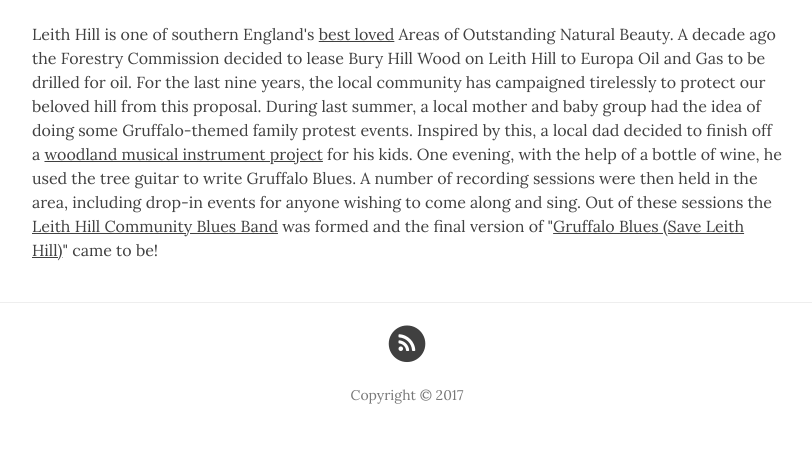
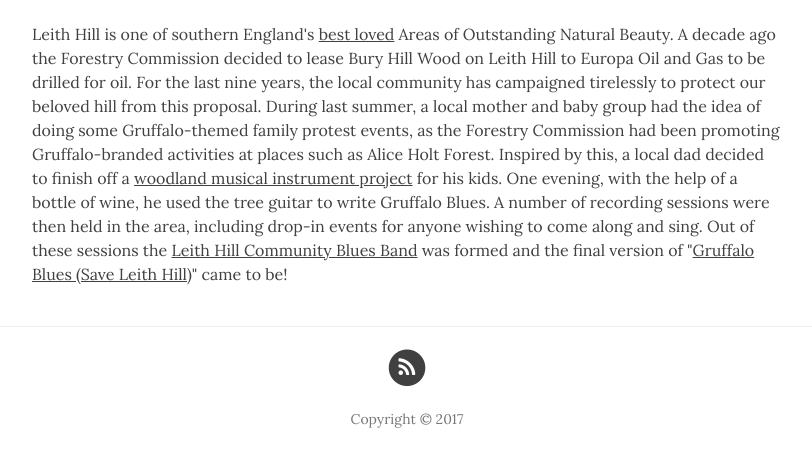
Before and after one commit to voiceforleithhill/leithhillblues.co.uk, a Jekyll site: the page built from index.html, in a window 1280 px wide, cut to the strip 713-1163 px from the top of the page. Shown: the whole strip, without its empty margins (233-1045 px from the left). Built offline with Jekyll 4.4.1, drawn with Linux system fonts in a browser that asks for light colours; nearby versions of some CDN libraries; the list of posts is cut into pages by our own code; before the commit the page ends 1139 px from its top, so only the background shows below that.

Commit message:
Content updates

```diff
--- a/index.html
+++ b/index.html
@@ -10,4 +10,4 @@
 
 <iframe width="100%" height="166" scrolling="no" frameborder="no" src="https://w.soundcloud.com/player/?url=https%3A//api.soundcloud.com/tracks/349186498&amp;color=%23226644&amp;auto_play=true&amp;hide_related=false&amp;show_comments=true&amp;show_user=true&amp;show_reposts=false&amp;show_teaser=true"></iframe>
 
-<p>Leith Hill is one of southern England's <a href="https://www.nationaltrust.org.uk/leith-hill" target="_blank">best loved</a> Areas of Outstanding Natural Beauty. A decade ago the Forestry Commission decided to lease Bury Hill Wood on Leith Hill to Europa Oil and Gas to be drilled for oil. For the last nine years, the local community has campaigned tirelessly to protect our beloved hill from this proposal. During last summer, a local mother and baby group had the idea of doing some Gruffalo-themed family protest events. Inspired by this, a local dad decided to finish off a <a href="{{ site.baseurl }}/tree-guitar">woodland musical instrument project</a> for his kids. One evening, with the help of a bottle of wine, he used the tree guitar to write Gruffalo Blues. A number of recording sessions were then held in the area, including drop-in events for anyone wishing to come along and sing. Out of these sessions the <a href="https://soundcloud.com/leithhillblues" target="_blank">Leith Hill Community Blues Band</a> was formed and the final version of "<a href="{{ site.baseurl }}/song">Gruffalo Blues (Save Leith Hill)</a>" came to be!</p>
+<p>Leith Hill is one of southern England's <a href="https://www.nationaltrust.org.uk/leith-hill" target="_blank">best loved</a> Areas of Outstanding Natural Beauty. A decade ago the Forestry Commission decided to lease Bury Hill Wood on Leith Hill to Europa Oil and Gas to be drilled for oil. For the last nine years, the local community has campaigned tirelessly to protect our beloved hill from this proposal. During last summer, a local mother and baby group had the idea of doing some Gruffalo-themed family protest events, as the Forestry Commission had been promoting Gruffalo-branded activities at places such as Alice Holt Forest. Inspired by this, a local dad decided to finish off a <a href="{{ site.baseurl }}/tree-guitar">woodland musical instrument project</a> for his kids. One evening, with the help of a bottle of wine, he used the tree guitar to write Gruffalo Blues. A number of recording sessions were then held in the area, including drop-in events for anyone wishing to come along and sing. Out of these sessions the <a href="https://soundcloud.com/leithhillblues" target="_blank">Leith Hill Community Blues Band</a> was formed and the final version of "<a href="{{ site.baseurl }}/song">Gruffalo Blues (Save Leith Hill)</a>" came to be!</p>
```
